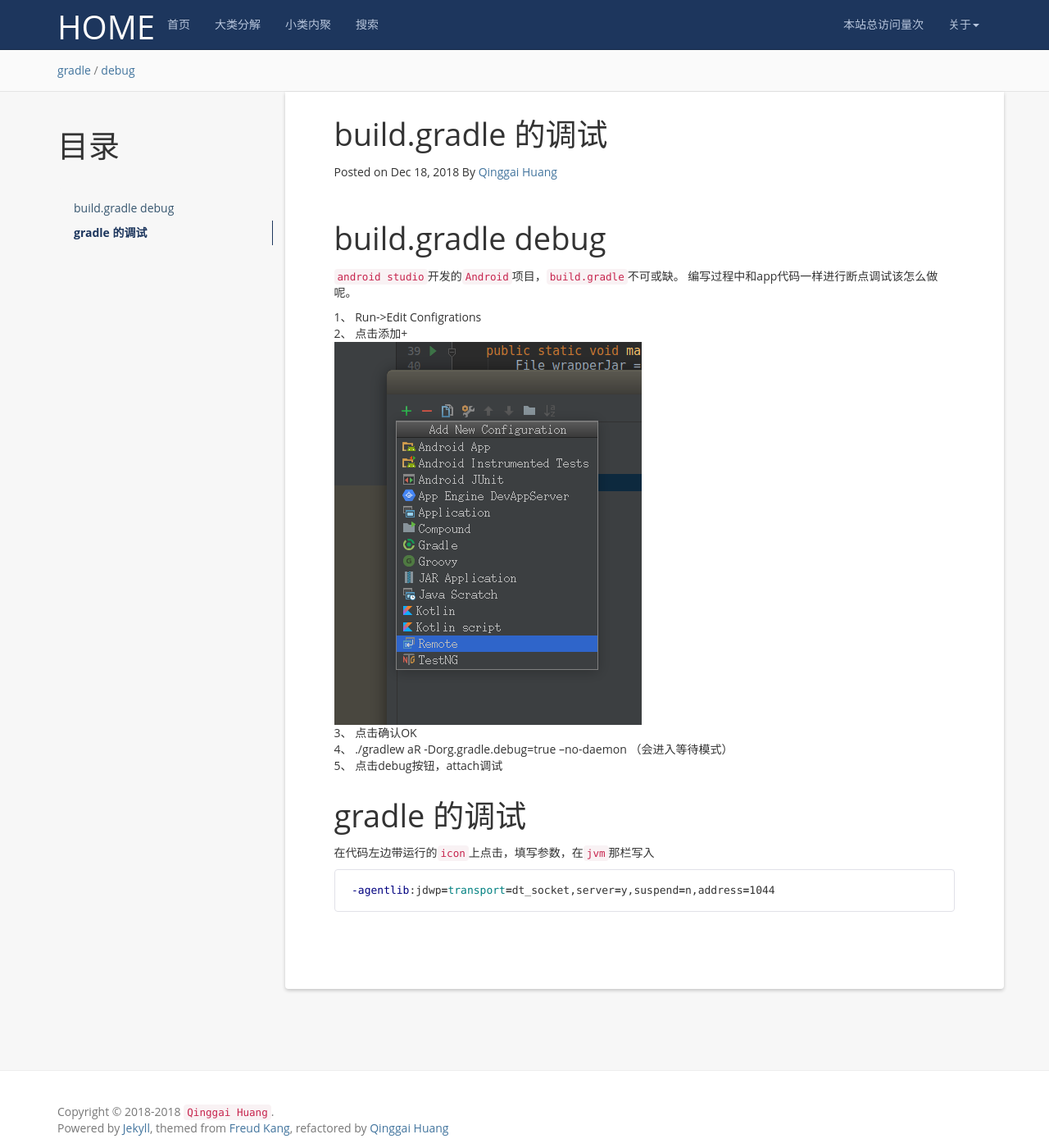
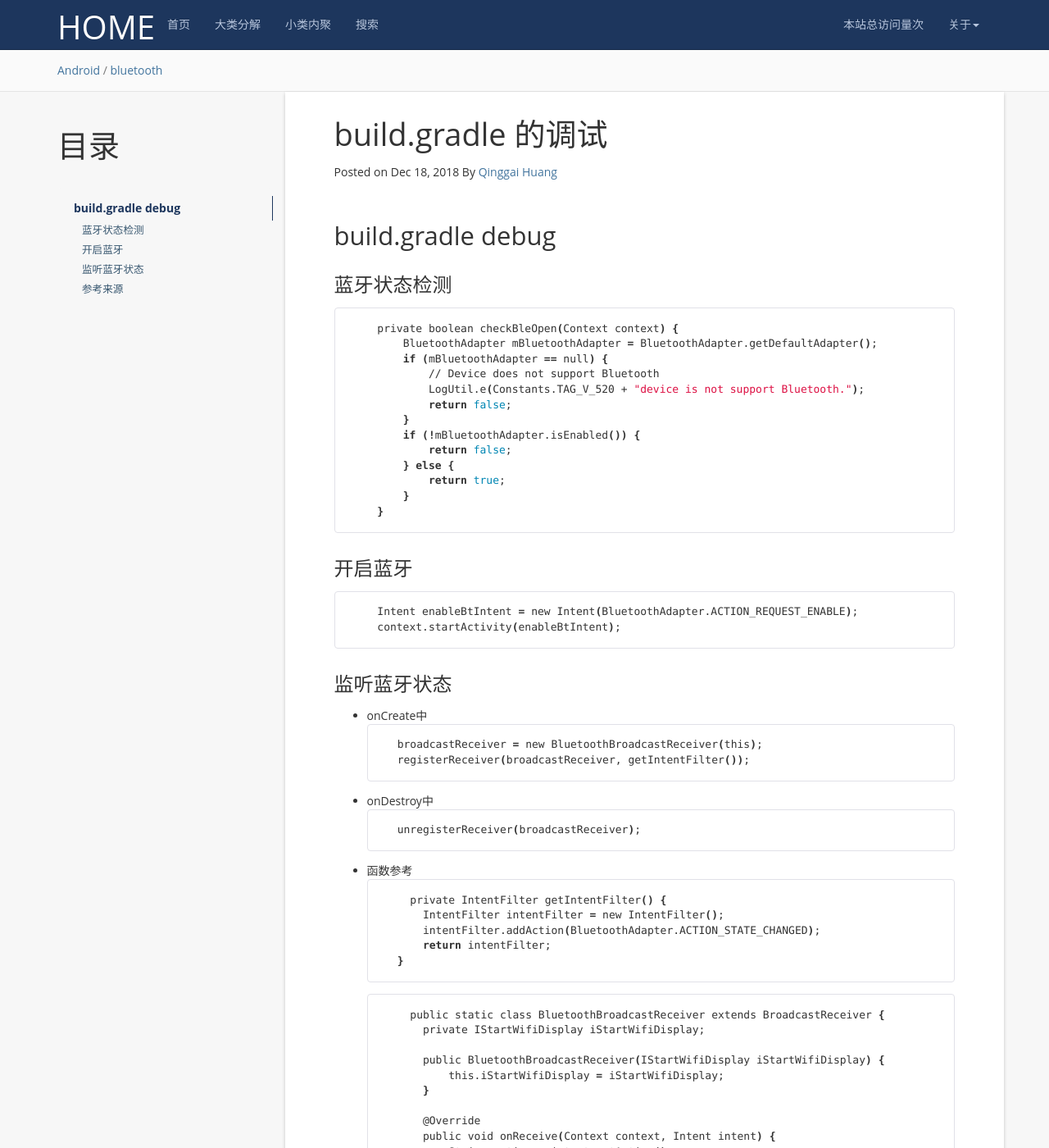
Before and after one commit to hqglichao/hqglichao.github.io, a Jekyll site: the page built from _posts/2019-12-24-bluetooth-permission.md, in a window 1280 px wide and 1400 px high. Shown: the whole window at 82% size. Built offline with Jekyll 4.4.1, drawn with Linux system fonts in a browser that asks for light colours; nearby versions of some CDN libraries; comment, search, counter and statistics services are not loaded; some of the changed text lies outside the part shown.

Commit message:
modify post
Signed-off-by: huangqinggai <huangqinggai@qiyi.com>

````diff
--- a/_posts/2019-12-24-bluetooth-permission.md
+++ b/_posts/2019-12-24-bluetooth-permission.md
@@ -2,30 +2,86 @@
 layout: post
 title: build.gradle 的调试
 date: 2018-12-18 20:28:00 +0800
-categories: gradle
-tag: debug
+categories: Android
+tag: [bluetooth]
 ---
 * content
 {:toc}
 
 
 build.gradle debug
-=========================================
+-----------------------------------------------
 
-`android studio`开发的`Android`项目，`build.gradle`不可或缺。
-编写过程中和app代码一样进行断点调试该怎么做呢。
+### 蓝牙状态检测
+```bash
+    private boolean checkBleOpen(Context context) {
+        BluetoothAdapter mBluetoothAdapter = BluetoothAdapter.getDefaultAdapter();
+        if (mBluetoothAdapter == null) {
+            // Device does not support Bluetooth
+            LogUtil.e(Constants.TAG_V_520 + "device is not support Bluetooth.");
+            return false;
+        }
+        if (!mBluetoothAdapter.isEnabled()) {
+            return false;
+        } else {
+            return true;
+        }
+    }
+```
 
-1、 Run->Edit Configrations
-2、 点击添加+
-![点击添加示意图](https://raw.githubusercontent.com/hqglichao/hqglichao.github.io/master/styles/images/gradle-debug-add.png)
-3、 点击确认OK
-4、 ./gradlew aR -Dorg.gradle.debug=true  --no-daemon （会进入等待模式）
-5、 点击debug按钮，attach调试
+### 开启蓝牙
+```bash
+    Intent enableBtIntent = new Intent(BluetoothAdapter.ACTION_REQUEST_ENABLE);
+    context.startActivity(enableBtIntent);
+```
 
-gradle 的调试
-=========================================
+### 监听蓝牙状态
+* onCreate中
+  ```bash
+    broadcastReceiver = new BluetoothBroadcastReceiver(this);
+    registerReceiver(broadcastReceiver, getIntentFilter());
+  ```
+* onDestroy中
+  ```bash
+    unregisterReceiver(broadcastReceiver);
+  ```
+* 函数参考
+  ```bash
+      private IntentFilter getIntentFilter() {
+        IntentFilter intentFilter = new IntentFilter();
+        intentFilter.addAction(BluetoothAdapter.ACTION_STATE_CHANGED);
+        return intentFilter;
+    }
+  ```
 
-在代码左边带运行的`icon`上点击，填写参数，在`jvm`那栏写入
-```bash
--agentlib:jdwp=transport=dt_socket,server=y,suspend=n,address=1044
-```
+  ```bash
+      public static class BluetoothBroadcastReceiver extends BroadcastReceiver {
+        private IStartWifiDisplay iStartWifiDisplay;
+
+        public BluetoothBroadcastReceiver(IStartWifiDisplay iStartWifiDisplay) {
+            this.iStartWifiDisplay = iStartWifiDisplay;
+        }
+
+        @Override
+        public void onReceive(Context context, Intent intent) {
+            String action = intent.getAction();
+            if (action == null) {
+                LogUtil.e(Constants.TAG_V_520 + "receiver action is null.");
+                return;
+            }
+            switch (action) {
+                case BluetoothAdapter.ACTION_STATE_CHANGED:
+                    int blueState = intent.getIntExtra(BluetoothAdapter.EXTRA_STATE, 0);
+                    if (blueState == BluetoothAdapter.STATE_ON) {
+                        //TODO
+                    }
+                    break;
+                default:
+                    break;
+            }
+        }
+    }
+    ```
+
+### 参考来源
+>https://developer.android.com/guide/topics/connectivity/bluetooth
````
